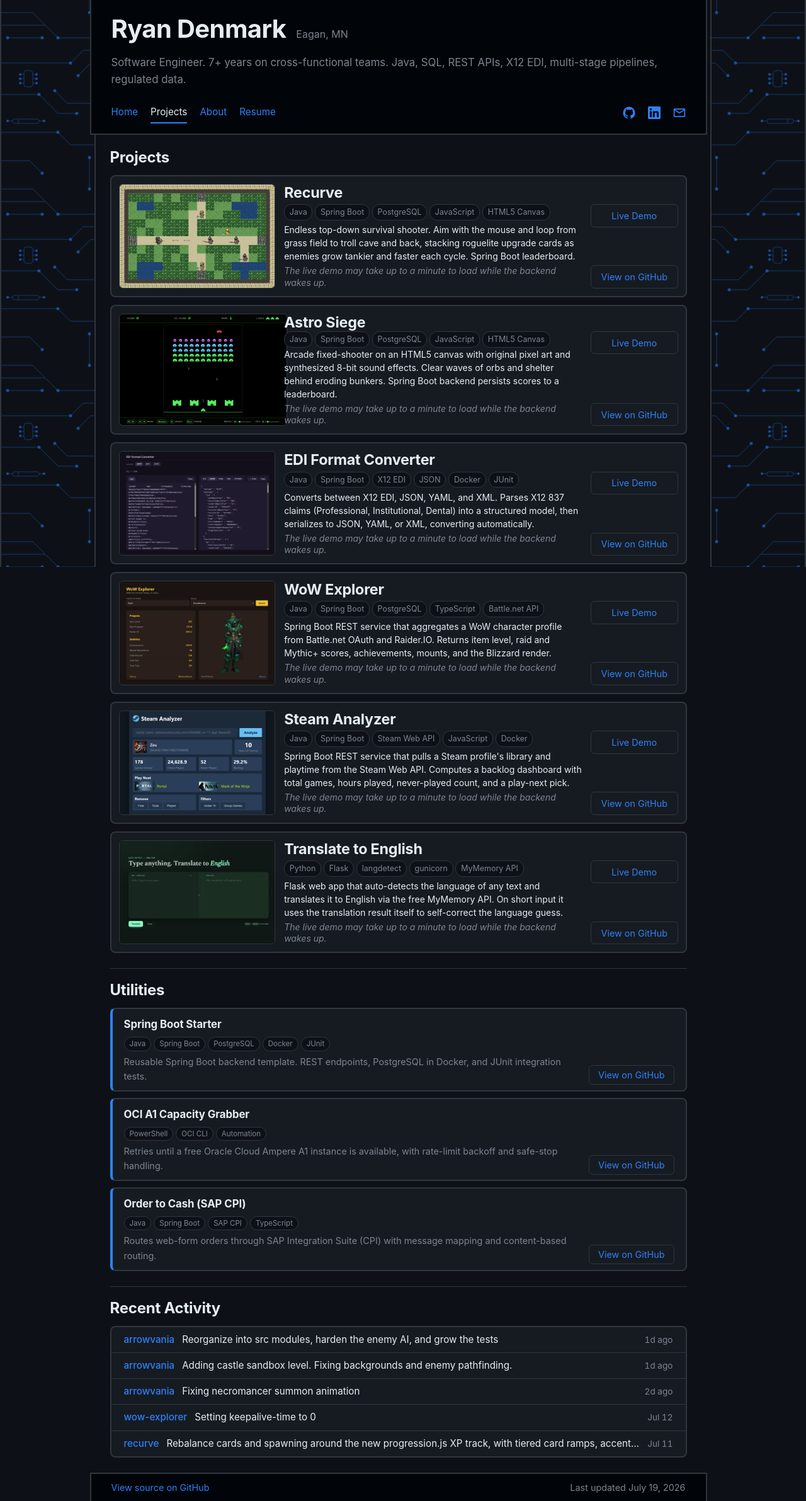
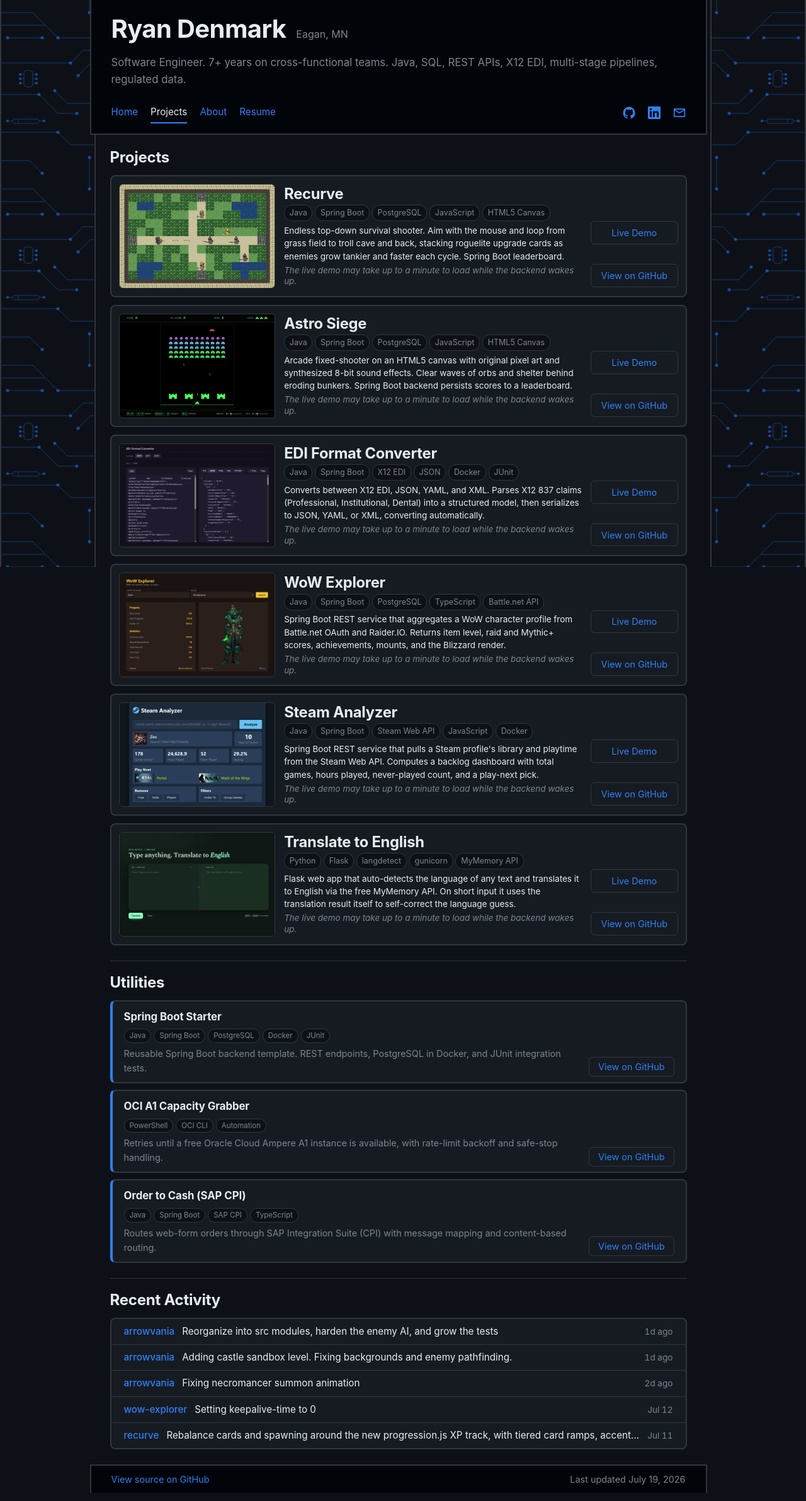
Before and after one commit to rwdenmark/rwdenmark.github.io, a Jekyll site: the page built from projects.html, in a window 1280 px wide. Shown: the whole page at 63% size. Built offline with Jekyll 4.4.1, drawn with Linux system fonts in a browser that asks for light colours.

Commit message:
Adjusting project card CSS

```diff
--- a/assets/style.css
+++ b/assets/style.css
@@ -255,14 +255,17 @@
   border-radius: 8px;
   display: grid;
   grid-template-columns: 28% 1fr auto;
-  grid-template-rows: auto 1fr auto 1fr auto;
+  grid-template-rows: min(6px, 0.66cqi) auto min(6px, 0.66cqi) auto 1fr auto min(6px, 0.66cqi);
   grid-template-areas:
+    "img .      ."
     "img title  title"
     "img .      ."
-    "img skills actions"
+    "img skills ."
     "img .      actions"
-    "img desc   actions";
+    "img desc   actions"
+    "img .      .";
   align-items: stretch;
+  row-gap: 0;
   padding: min(12px, 1.31cqi);
   column-gap: min(14px, 1.53cqi);
   transition: transform 200ms ease, border-color 200ms ease;
@@ -322,10 +325,14 @@
 }
 .project-actions a { padding: min(6px, 0.65cqi) min(16px, 1.75cqi); font-size: min(0.9rem, 1.63cqi); text-align: center; white-space: nowrap; }
 
-/* Box down, the cold-start note shows, so tighten the type and spacing to keep the card height. */
-body.selfhost-down .project-card h3 { font-size: min(1.46rem, 2.64cqi); }
-body.selfhost-down .project-card p { font-size: min(0.88rem, 1.58cqi); }
-body.selfhost-down .project-note { font-size: min(0.78rem, 1.4cqi); line-height: 1.3; }
+/* Box down, the cold-start note shows. Shrink the 6px insets and tighten the type a touch so the
+   note fits and the card height stays identical to the online state. */
+body.selfhost-down .project-card {
+  grid-template-rows: min(2px, 0.22cqi) auto min(3px, 0.33cqi) auto 1fr auto min(2px, 0.22cqi);
+}
+body.selfhost-down .project-card h3 { font-size: min(1.48rem, 2.68cqi); }
+body.selfhost-down .project-card p { font-size: min(0.87rem, 1.52cqi); }
+body.selfhost-down .project-note { font-size: min(0.78rem, 1.37cqi); line-height: 1.3; }
 body.selfhost-down .desc-wrap { gap: min(4px, 0.44cqi); }
 
 /* Phone stacks to a single column with the image on top and normal fixed sizes. */
```
